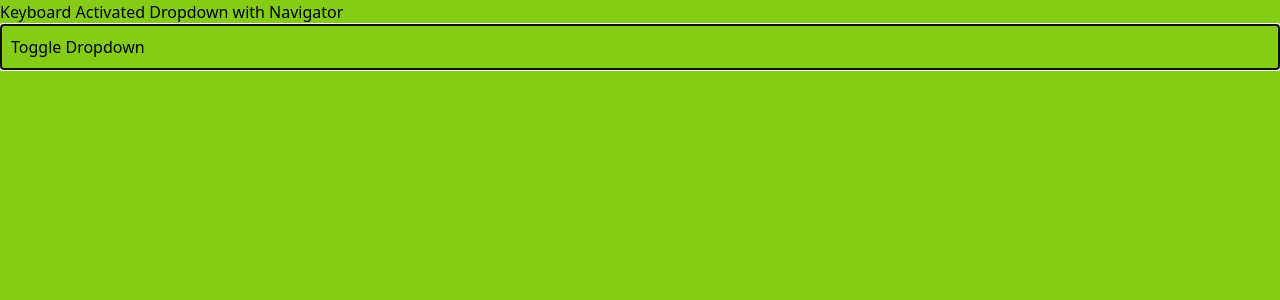
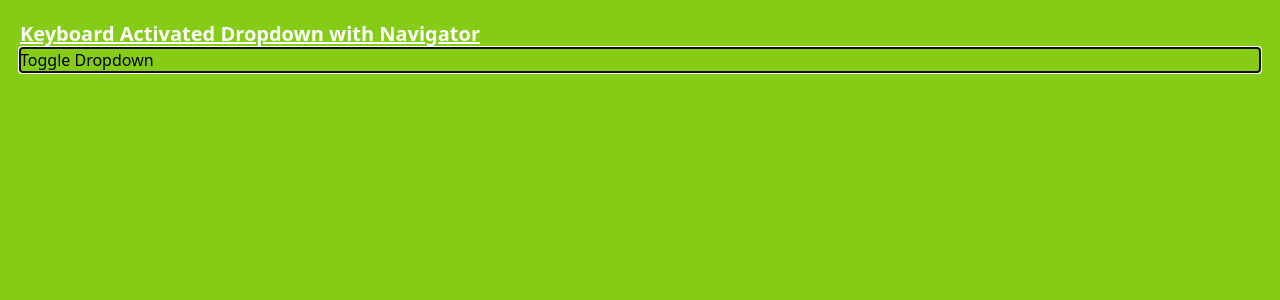
Before and after one commit to nietiene/React-Projects, a React (Vite) app: page / in a window 1280 px wide. Shown: the top 300 px of the page. Built offline with nearby package versions, Linux system fonts and the light colour scheme.

Commit message:
this is commit of react js styling

```diff
--- a/src/DropDown Menus/Another-Dropdown/dropdown.jsx
+++ b/src/DropDown Menus/Another-Dropdown/dropdown.jsx
@@ -39,10 +39,10 @@ const Dropdown = () => {
     };
 
     return (
-        <div className="bg-lime-500 min-h-screen">
-            <h1>Keyboard Activated Dropdown with Navigator</h1>
+        <div className=" p-5 bg-lime-500 min-h-screen">
+            <h1 className="text-white font-bold underline text-xl">Keyboard Activated Dropdown with Navigator</h1>
             <div ref={dropDownRef} tabIndex={0} onKeyDown={handleKeyPressed}
-            style={{border: '1px solid black', padding:'10px'}}
+
             >
                 <button onClick={toggleDropdown}>
                     Toggle Dropdown
```
